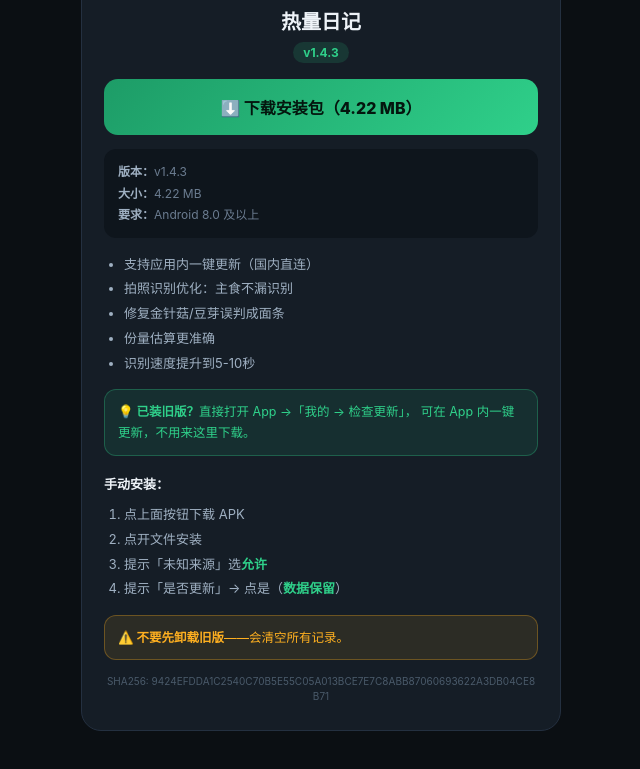
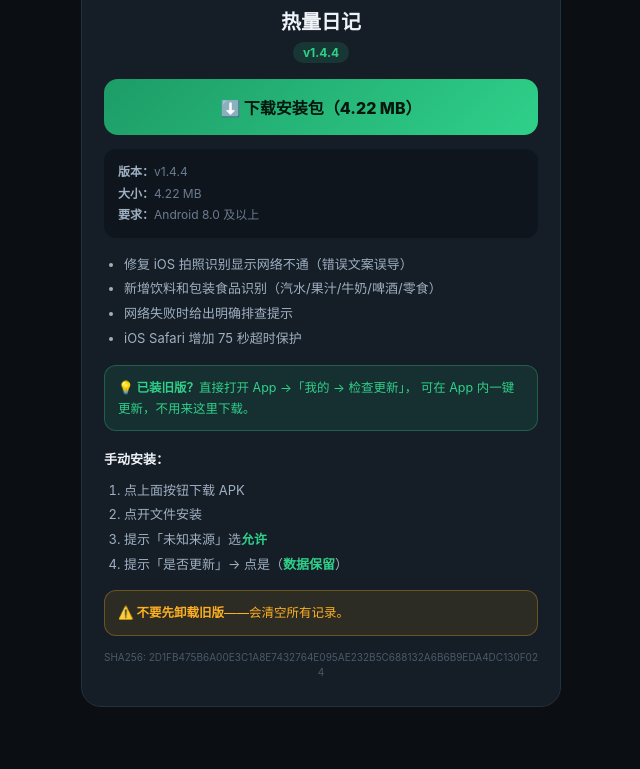
Before and after one commit to zhouyu-1/mytest, a website: page dist/index.html in a window 1280 px wide. Shown: the part 115-884 px from the top of the page, without its empty margins (319-959 px from the left). After the commit the page ends 862 px from the top, so only its background shows below. Drawn offline with Linux system fonts and the light colour scheme.

Commit message:
release: download page for v1.4.4

```diff
--- a/dist/index.html
+++ b/dist/index.html
@@ -3,7 +3,7 @@
 <head>
 <meta charset="UTF-8">
 <meta name="viewport" content="width=device-width,initial-scale=1,viewport-fit=cover">
-<title>热量日记 v1.4.3</title>
+<title>热量日记 v1.4.4</title>
 <style>
   *{box-sizing:border-box;-webkit-tap-highlight-color:transparent}
   body{margin:0;padding:24px 20px 40px;background:#0b0f13;color:#eef3f8;
@@ -37,17 +37,17 @@
 <div class="card">
   <div class="logo">🔥</div>
   <h1>热量日记</h1>
-  <div class="ver">v1.4.3</div>
+  <div class="ver">v1.4.4</div>
 
-  <a class="dl" href="https://cdn.jsdelivr.net/gh/zhouyu-1/mytest@13b64eadbfe942496efea9509161deeb0631f165/dist/calorie-diary-latest.apk" download>⬇️ 下载安装包（4.22 MB）</a>
+  <a class="dl" href="https://cdn.jsdelivr.net/gh/zhouyu-1/mytest@164b0da54384e976b00fcc228dccb7c8af57f616/dist/calorie-diary-latest.apk" download>⬇️ 下载安装包（4.22 MB）</a>
 
   <div class="meta">
-    <b>版本：</b>v1.4.3<br>
+    <b>版本：</b>v1.4.4<br>
     <b>大小：</b>4.22 MB<br>
     <b>要求：</b>Android 8.0 及以上
   </div>
 
-  <ul style="text-align:left;font-size:13px;color:#9fb0c2;line-height:1.9;padding-left:20px;margin:12px 0"><li>支持应用内一键更新（国内直连）</li><li>拍照识别优化：主食不漏识别</li><li>修复金针菇/豆芽误判成面条</li><li>份量估算更准确</li><li>识别速度提升到5-10秒</li></ul>
+  <ul style="text-align:left;font-size:13px;color:#9fb0c2;line-height:1.9;padding-left:20px;margin:12px 0"><li>修复 iOS 拍照识别显示网络不通（错误文案误导）</li><li>新增饮料和包装食品识别（汽水/果汁/牛奶/啤酒/零食）</li><li>网络失败时给出明确排查提示</li><li>iOS Safari 增加 75 秒超时保护</li></ul>
 
   <div class="auto">
     <b>💡 已装旧版？</b>直接打开 App →「我的 → 检查更新」，
@@ -68,7 +68,7 @@
     <b>⚠️ 不要先卸载旧版</b>——会清空所有记录。
   </div>
 
-  <div class="sha">SHA256: 9424EFDDA1C2540C70B5E55C05A013BCE7E7C8ABB87060693622A3DB04CE8B71</div>
+  <div class="sha">SHA256: 2D1FB475B6A00E3C1A8E7432764E095AE232B5C688132A6B6B9EDA4DC130F024</div>
 </div>
 </body>
 </html>
```
